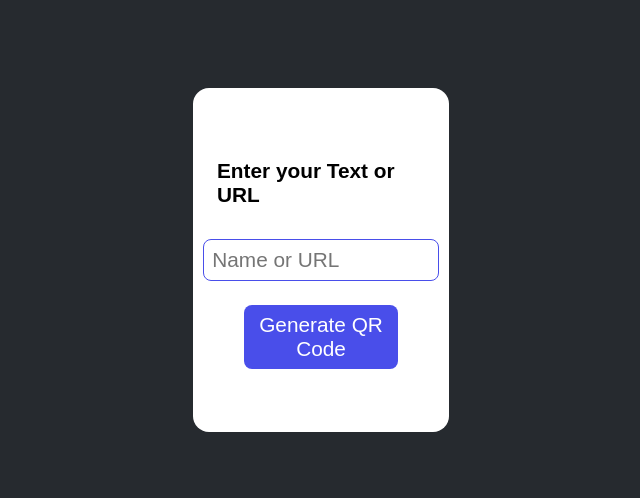
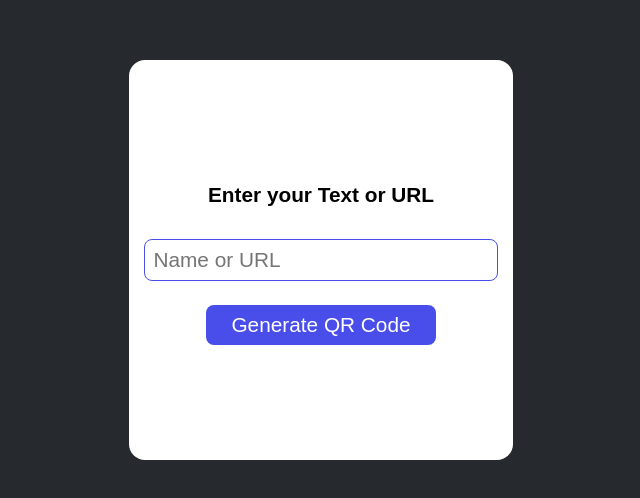
Before and after one commit to Amrutha-vm0407/QR-Code-Generating-Website, a plain HTML site: page index.html in a window 1280 px wide. Shown: the part 140-638 px from the top of the page, without its empty margins (319-959 px from the left). Drawn offline with Linux system fonts and the light colour scheme.

Commit message:
Update style.css

```diff
--- a/style.css
+++ b/style.css
@@ -13,8 +13,8 @@ body {
 }
 .container {
   background-color: white;
-  height: 43vh;
-  width: 20vw;
+  height: 50vh;
+  width: 30vw;
   display: flex;
   justify-content: center;
   align-items: center;
```
